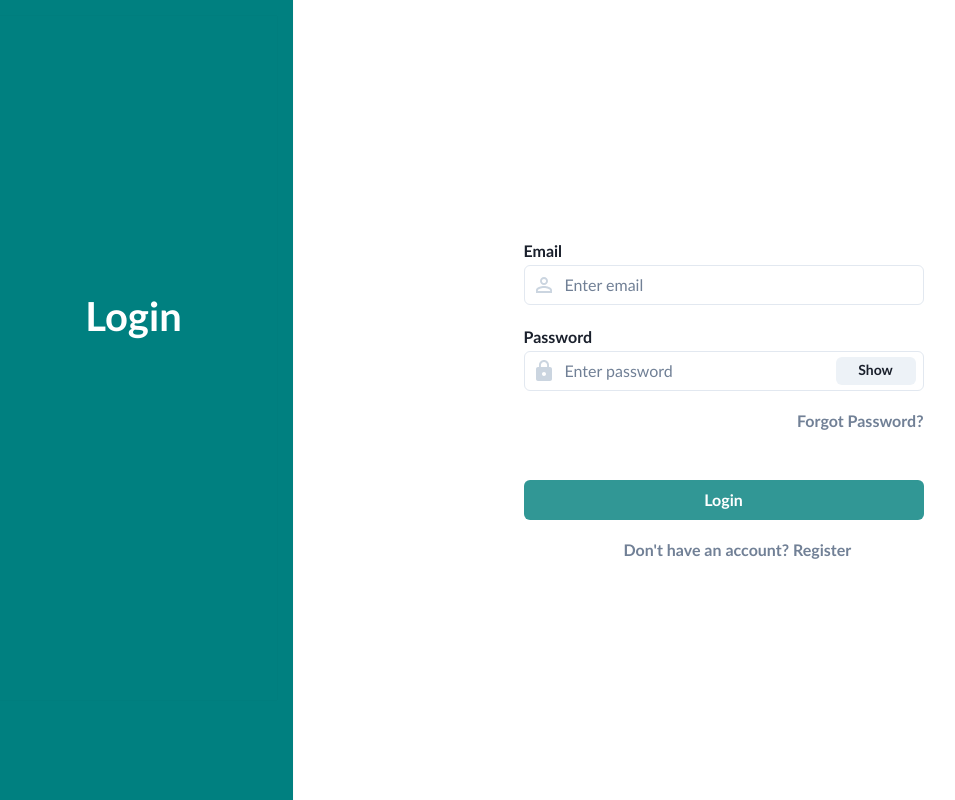
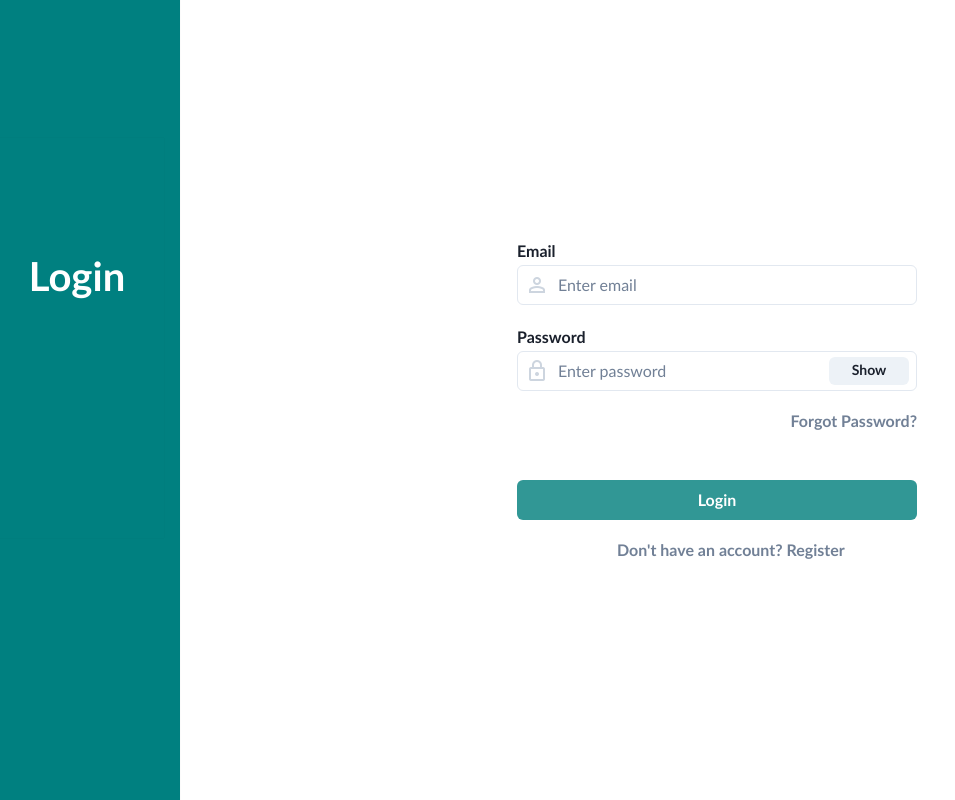
Before and after one commit to ubc-cpsc455-2024S/project-05_bus, a React (Vite) app in the folder client/: page / in a window 1280 px wide. Shown: the whole page, without its empty margins (26-981 px from the left). Built offline with nearby package versions, Linux system fonts and the light colour scheme.

Commit message:
Move login page to pages folder. Add google font icons.

```diff
--- a/client/index.html
+++ b/client/index.html
@@ -2,6 +2,7 @@
 <html lang="en">
   <head>
     <meta charset="UTF-8" />
+    <link rel="stylesheet" href="https://fonts.googleapis.com/css2?family=Material+Symbols+Outlined" />
     <meta name="viewport" content="width=device-width, initial-scale=1.0" />
     <title>Roommates</title>
   </head>
--- a/client/src/App.jsx
+++ b/client/src/App.jsx
@@ -1,5 +1,5 @@
 import './App.css'
-import LoginPage from './components/LoginPage/LoginPage'
+import LoginPage from './pages/LoginPage'
 
 function App() {
 
--- a/client/src/components/LoginForm/LoginForm.css
+++ b/client/src/components/Login/LoginForm.css
@@ -39,3 +39,7 @@
     margin-top: 20px;
     margin-left: 100px;
 }
+
+.login-icon {
+    color: #cdd5df;
+}
--- a/client/src/components/LoginForm/LoginForm.jsx
+++ b/client/src/components/Login/LoginForm.jsx
@@ -1,7 +1,5 @@
 import React from 'react';
-import { Icon, Input, InputGroup, InputRightElement, InputLeftElement, Button, Stack } from '@chakra-ui/react';
-import PersonOutlineIcon from '@mui/icons-material/PersonOutline';
-import LockIcon from '@mui/icons-material/Lock';
+import { Input, InputGroup, InputRightElement, InputLeftElement, Button, Stack } from '@chakra-ui/react';
 import './LoginForm.css';
 
 export default function LoginForm() {
@@ -11,7 +9,7 @@ export default function LoginForm() {
             <div>
                 <InputGroup>
                     <InputLeftElement pointerEvents='none'>
-                        <Icon as={PersonOutlineIcon} color='gray.300'/>
+                        <span className='login-icon material-symbols-outlined'>person</span>
                     </InputLeftElement>
                     <Input type='text' placeholder='Enter email' />
                 </InputGroup>
@@ -27,7 +25,7 @@ export default function LoginForm() {
             <div>
                 <InputGroup size='md'>
                     <InputLeftElement pointerEvents='none'>
-                        <Icon as={LockIcon} color='gray.300' />
+                        <span class='login-icon material-symbols-outlined'>lock</span>
                     </InputLeftElement>
                     <Input
                         pr='4.5rem'
--- a/client/src/components/LoginSidebar/LoginSidebar.css
+++ b/client/src/components/Login/LoginSidebar.css
@@ -1,6 +1,6 @@
 .login-sidebar {
     flex: display;
-    padding: 16px 16px 100px;
+    padding: 16px 16px 140px;
     background-color: teal;
     box-shadow: 0 0 1px rgba(0, 0, 0, 0.1);
     justify-content: center;
--- a/client/src/components/LoginPage/LoginPage.css
+++ b/client/src/pages/LoginPage.css
@@ -5,7 +5,7 @@
 
 .login-sidebar {
     float: left;
-    flex: 1;
+    flex: 0.5;
     height: 100%;
     display: flex;
     flex-direction: column;
@@ -19,5 +19,5 @@
     display: flex;
     flex-direction: column;
     justify-content: center;
-    padding: 0 100px 0 0px;
+    padding: 15px;
 }
--- a/client/src/components/LoginPage/LoginPage.jsx
+++ b/client/src/pages/LoginPage.jsx
@@ -1,5 +1,5 @@
-import LoginForm from '../LoginForm/LoginForm';
-import LoginSidebar from '../LoginSidebar/LoginSidebar';
+import LoginForm from '../components/Login/LoginForm';
+import LoginSidebar from '../components/Login/LoginSidebar';
 import './LoginPage.css';
 
 export default function LoginPage() {
```
Also changed, not shown: client/src/components/Login/LoginSidebar.jsx (renamed from client/src/components/LoginSidebar/LoginSidebar.jsx).
